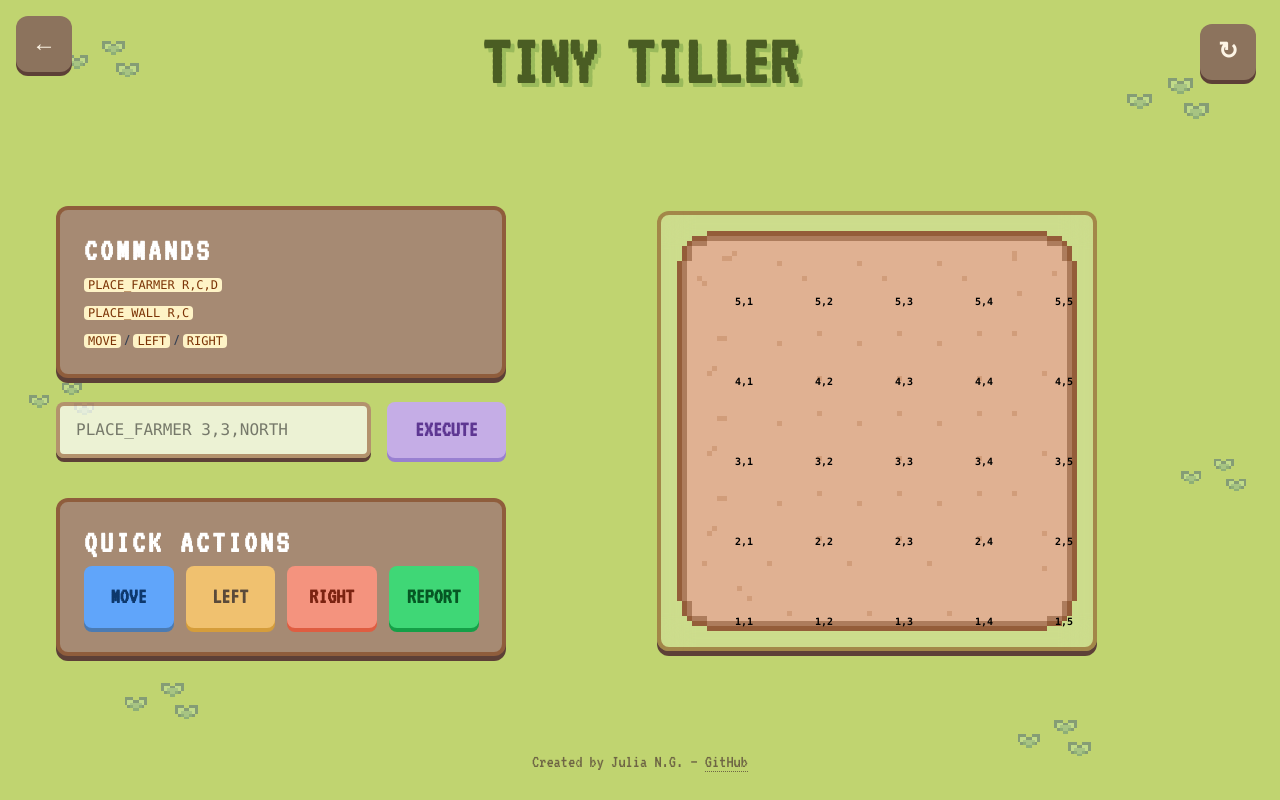
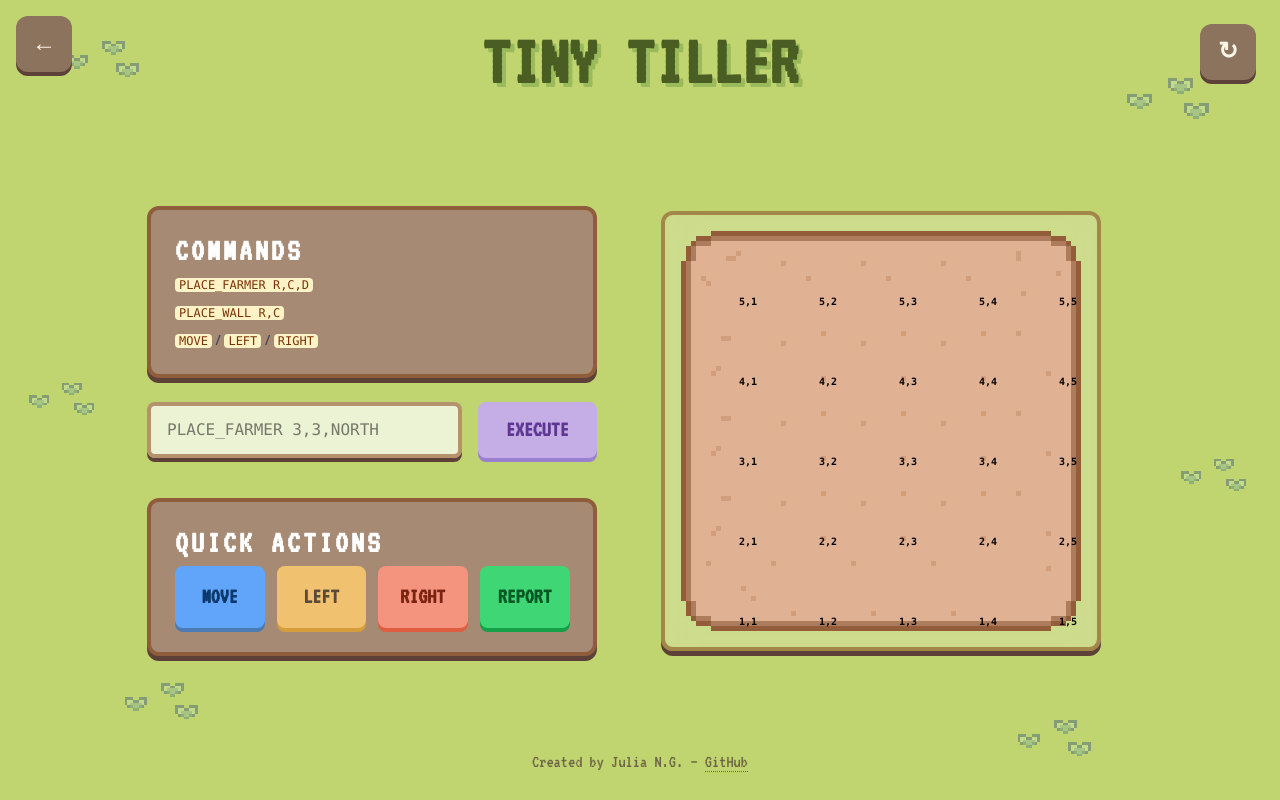
Before and after one commit to Juls010/Autonomous_Harvester, a React (Vite) app: page /game in a window 1280 px wide. Built offline with nearby package versions, Linux system fonts and the light colour scheme.

Commit message:
last responsive adjustments

```diff
--- a/src/views/Game.jsx
+++ b/src/views/Game.jsx
@@ -186,7 +186,7 @@ export default function Game() {
                 </h1>
             </header>
 
-            <main className="flex-1 flex flex-col lg:flex-row max-w-[1200px] mx-auto w-full items-center justify-center gap-4 sm:gap-6 p-2 sm:p-4 min-h-0">
+            <main className="flex-1 flex flex-col lg:flex-row max-w-[1200px] mx-auto w-full items-center justify-center gap-4 sm:gap-6 lg:gap-8 p-2 sm:p-4 min-h-0">
 
                 <div className="w-full lg:w-[450px] flex flex-col gap-3 sm:gap-6 shrink-0 z-20">
 
@@ -207,7 +207,7 @@ export default function Game() {
 
                 </div>
 
-                <div className="flex-1 flex justify-center items-center min-h-0 w-full">
+                <div className="w-full lg:w-auto flex justify-center items-center min-h-0">
                     <Board robot={robot} walls={walls} plantedCells={plantedCells} />
                 </div>
             </main>
```
